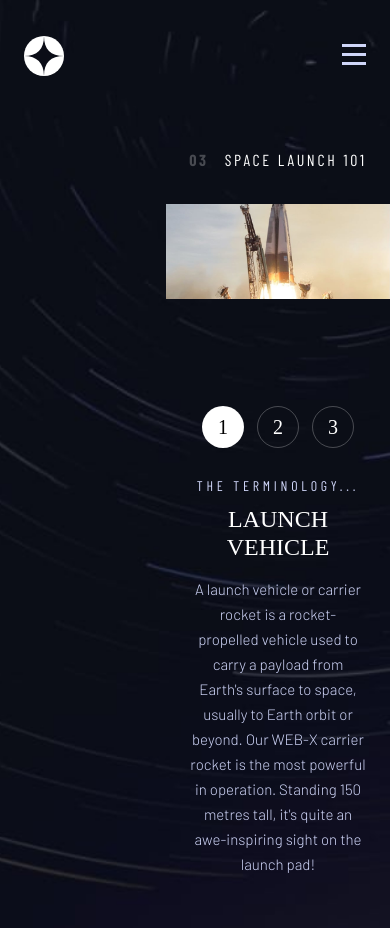
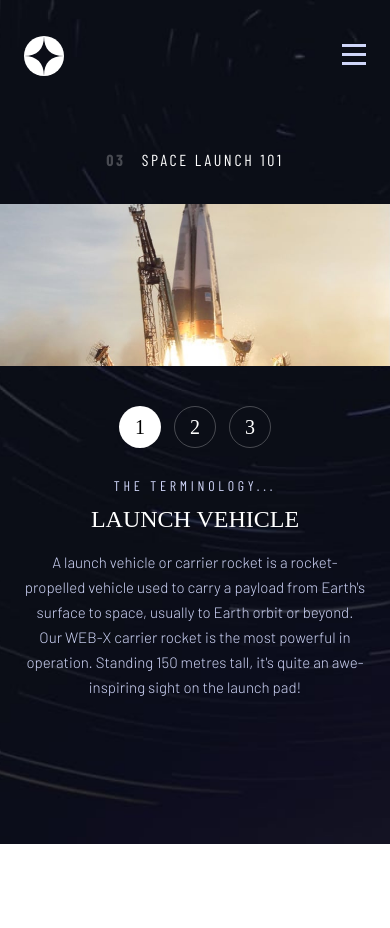
Before and after one commit to gcarter89/space-tourism-website, a React (Create React App) app: page /technology in a window 390 px wide. Shown: the top 928 px of the page. After the commit the page ends 844 px from the top, so only its background shows below. Built offline with nearby package versions, Linux system fonts and the light colour scheme; a web font is replaced by a local one.

Commit message:
tweaked root div and technology image

```diff
--- a/src/Styles/Technology.module.scss
+++ b/src/Styles/Technology.module.scss
@@ -73,12 +73,16 @@
     display: flex;
     flex-direction: column;
     margin-top: 26px;
+    img {
+        width: 100%;
+    }
 }
 
 @media screen and (max-width: 768px) {
 
 .technologySection {
     display: block;
+    margin-left: unset;
 }
 
     .heading {
--- a/src/index.scss
+++ b/src/index.scss
@@ -14,6 +14,7 @@ html, body, #root, h1, h2, h3, h4, h5, p {
     display: flex;
     flex-direction: column;
     min-height: 100vh;
+    width: 100%;
 }
 
 @media screen and (max-width: 768px) {
```
